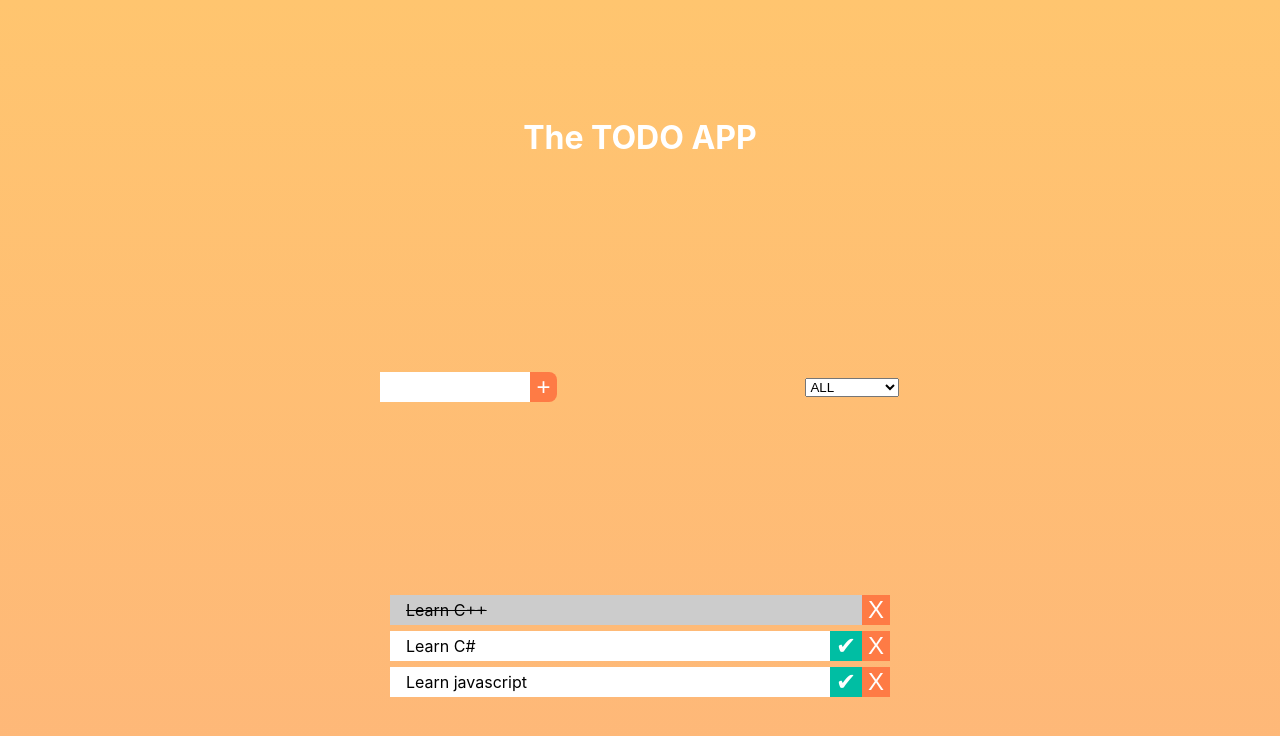
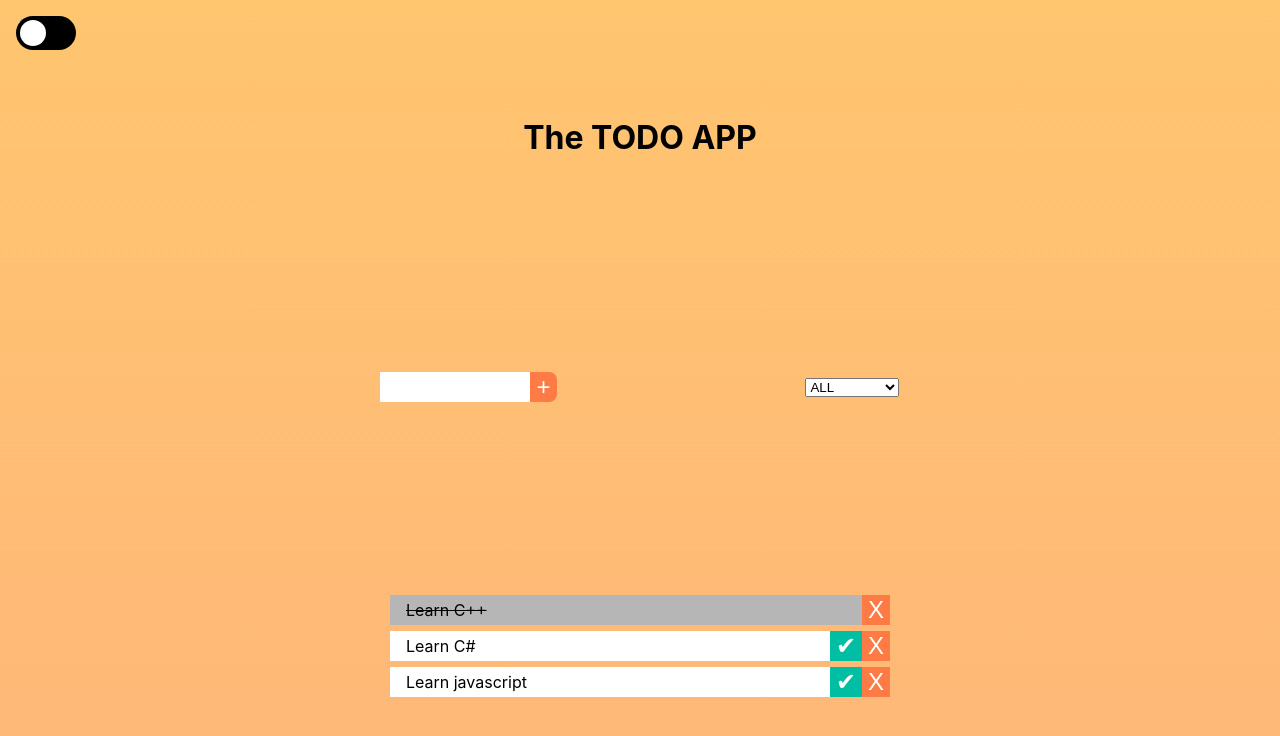
Before and after one commit to abdoashraf56/front-end-react-projects, a Next.js app: page /todo in a window 1280 px wide. Shown: the top 736 px of the page. Built offline with nearby package versions, Linux system fonts and the light colour scheme.

Commit message:
use theme switch and refactor scss code

```diff
--- a/components/TodoItem.js
+++ b/components/TodoItem.js
@@ -14,7 +14,7 @@ function TodoItem({ styles, data, update_todo, delete_todo }) {
         <div key={data.id} className={styles.todo_item_container}>
             <div className={data.compelete ? styles.todo_finish : styles.todo}>
                 <div
-                    className={data.compelete ? styles.todo_text_finish : ""}
+                    className={data.compelete ? styles.todo_text_finish : styles.todo_text}
                 >{data.text}</div>
             </div>
 
--- a/pages/todo.js
+++ b/pages/todo.js
@@ -6,6 +6,8 @@ import styles from '../styles/todo.module.scss'
 
 function todo(props) {
     let [filter_by, setFilter] = useState('All')
+
+    let [theme, setTheme] = useState(true)
 
     let [todos, setTodos] = useState([
         { id: 0, text: "Learn C++", compelete: true },
@@ -38,10 +40,18 @@ function todo(props) {
         setFilter(value)
     }
 
+    let handleThemeChange = () => {
+        setTheme(!theme)
+    }
+
     return (
+        <div className={theme ? styles.light : styles.dark}>
+            <label className={styles.switch}>
+                <input type="checkbox" onChange={handleThemeChange} />
+                <span className={styles.slider}></span>
+            </label>
             <div className={styles.container}>
                 <h1 className={styles.title}>The TODO APP</h1>
-
                 <div className={styles.add_filter_container}>
                     <AddForm styles={styles} add={add_todo_to_list} />
                     <FilterForm styles={styles} change_value={change_filter_value} />
@@ -55,6 +65,7 @@ function todo(props) {
                     delete_todo={delete_todo_in_list}
                 />
             </div>
+        </div>
     );
 }
 
--- a/styles/todo.module.scss
+++ b/styles/todo.module.scss
@@ -1,12 +1,60 @@
-$primary_bg: #ffc56f;
-$second_bg: #feb779;
-$primary_btn_color: #fe7b45;
-$second_btn_color: #00bea3;
-$primary_text_color: #000;
-$second_text_color: #fff;
+//Light Colors Values
+$primary_bg_light: #ffc56f;
+$second_bg_light: #feb779;
+$darken_bg_light: darken(#fff, 20%);
+$primary_text_color_light: black;
+$second_text_color_dark: white;
+$primary_btn_color_light: #fe7b45;
+$second_btn_color_light: #00bea3;
+
+//Dark Colors Values
+$primary_bg_dark: rgb(66, 66, 66);
+$second_bg_dark: rgb(41, 41, 41);
+$darken_bg_dark: darken(#fff, 20%);
+$primary_text_color_dark: black;
+$second_text_color_dark: white;
+$primary_btn_color_dark: #fe7b45;
+$second_btn_color_dark: #00bea3;
+
+//Button values
 $btn_padding_value: 0.75em;
+$btn_radius_value: 8px;
+$btn-font-size: 1.5em;
+
+//Inputs Values
 $input_text_value: 1em;
-$btn_radius_value: 8px;
+$input_max_width: 150px;
+
+//TODO List Values
+$list_max_width: 500px;
+$list_max_height: 200px;
+
+//TODO item Container value
+$margin_bottom: 6px;
+
+//TODO item
+$padding: 16px;
+$todo_item_min_height: 30px;
+
+.light {
+    --primary_bg: #ffc56f;
+    --second_bg: #feb779;
+    --darken_bg: rgb(182, 182, 182);
+    --primary_text_color: #000;
+    --second_text_color: #fff;
+    --primary_btn_color: #fe7b45;
+    --second_btn_color: #00bea3;
+}
+
+.dark {
+    --primary_bg: rgb(66, 66, 66);
+    --second_bg: rgb(41, 41, 41);
+    --darken_bg: rgb(182, 182, 182);
+    --primary_text_color: #fff;
+    --second_text_color: #000;
+    --primary_btn_color: #fe7b45;
+    --second_btn_color: #00bea3;
+}
 
 .flex_col {
     display: flex;
@@ -20,16 +68,16 @@ $btn_radius_value: 8px;
 
 .btn {
     border: none;
-    color: $second_text_color;
-    background-color: $primary_btn_color;
+    color: var(--second_text_color);
+    background-color: var(--primary_btn_color);
     cursor: pointer;
-    font-size: 1.5em;
+    font-size: $btn-font-size;
     text-align: center;
 }
 
 .container {
     @extend .flex_col;
-    background-image: linear-gradient($primary_bg, $second_bg);
+    background-image: linear-gradient(var(--primary_bg), var(--second_bg));
     width: 100vw;
     height: 100vh;
     justify-content: space-around;
@@ -45,12 +93,12 @@ $btn_radius_value: 8px;
             border: none;
             font-weight: bold;
             font-size: $input_text_value;
-            max-width: 150px;
+            max-width: $input_max_width;
         }
 
         .add_btn {
             @extend .btn;
-            color: $second_text_color;
+            color: var(--second_text_color);
             border-radius: 0 $btn_radius_value $btn_radius_value 0;
         }
     }
@@ -58,56 +106,115 @@ $btn_radius_value: 8px;
     .todo_list_container {
         @extend .flex_col;
         width: 80vw;
-        max-width: 500px;
-        max-height: 200px;
+        max-width: $list_max_width;
+        max-height: $list_max_height;
 
         .todo_item_container {
             @extend .flex_row;
 
-            margin-bottom: 6px;
+            margin-bottom: $margin_bottom;
             justify-content: center;
             align-items: stretch;
-            min-height: 30px;
+            min-height: $todo_item_min_height;
+
+            .todo_text {
+                color: var(--primary_text_color);
+            }
 
             .todo_text_finish {
                 text-decoration: line-through;
             }
 
             .todo_finish {
-                background-color: darken($second_text_color, 20%);
+                background-color: var(--darken_bg);
                 flex: 3;
                 display: flex;
                 justify-content: flex-start;
                 align-items: center;
-                padding-left: 16px;
+                padding-left: $padding;
             }
 
             .todo {
-                background-color: $second_text_color;
+                background-color: var(--second_text_color);
                 flex: 3;
                 display: flex;
                 justify-content: flex-start;
                 align-items: center;
-                padding-left: 16px;
+                padding-left: $padding;
             }
 
             .done_btn {
                 @extend .btn;
-                background-color: $second_btn_color;
+                background-color: var(--second_btn_color);
             }
 
             .delete_btn {
                 @extend .btn;
-                background-color: $primary_btn_color;
+                background-color: var(--primary_btn_color);
             }
         }
     }
 
     .title {
-        color: $second_text_color;
+        color: var(--primary_text_color);
     }
 
     .subtitle {
-        color: $second_text_color;
+        color: var(--primary_text_color);
     }
 }
+
+//Use w3schools example
+.switch {
+    position: absolute;
+    margin: 16px;
+    display: inline-block;
+    width: 60px;
+    height: 34px;
+
+    .switch input {
+        opacity: 0;
+        width: 0;
+        height: 0;
+    }
+
+    .slider {
+        position: absolute;
+        border-radius: 34px;
+        cursor: pointer;
+        top: 0;
+        left: 0;
+        right: 0;
+        bottom: 0;
+        background-color: var(--primary_text_color);
+        -webkit-transition: 0.4s;
+        transition: 0.4s;
+    }
+
+    .slider:before {
+        position: absolute;
+        content: "";
+        height: 26px;
+        width: 26px;
+        left: 4px;
+        bottom: 4px;
+        background-color: white;
+        -webkit-transition: 0.4s;
+        border-radius: 50%;
+        transition: 0.4s;
+    }
+
+    input:checked + .slider {
+        background-color: var(--primary_btn_color);
+    }
+
+    input:focus + .slider {
+        box-shadow: 0 0 1px var(--primary_btn_color);
+    }
+
+    input:checked + .slider:before {
+        -webkit-transform: translateX(26px);
+        -ms-transform: translateX(26px);
+        transform: translateX(26px);
+    }
+}
```
Lines whose indentation alone changed are shown as unchanged.
